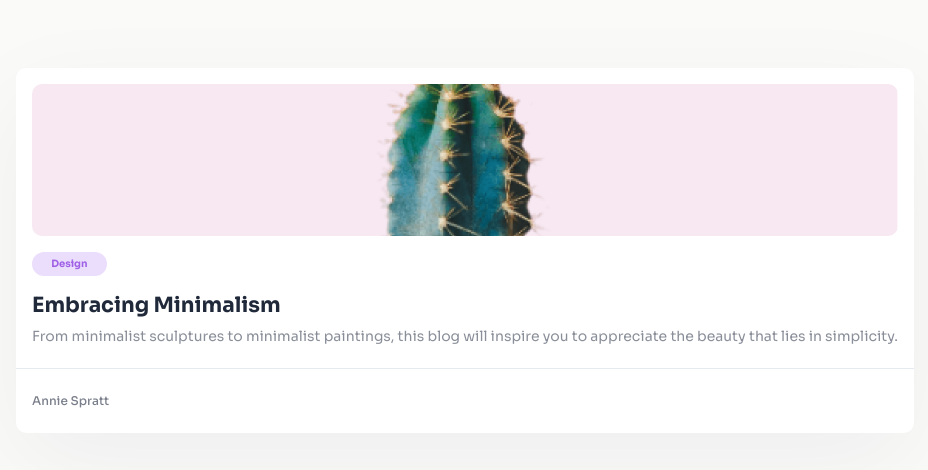
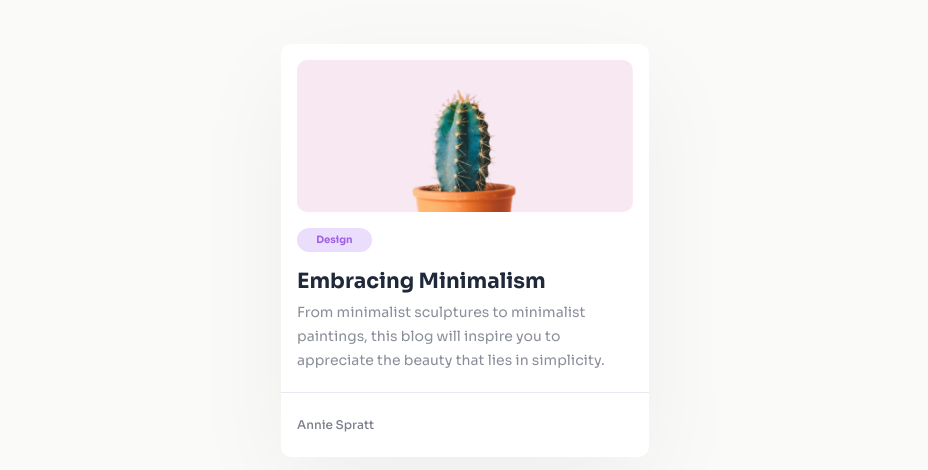
Before and after one commit to marce7ina/minimal-blog-card-devchallenges, a plain HTML site: page index.html in a window 1280 px wide. Shown: the part 150-620 px from the top of the page, without its empty margins (175-1103 px from the left). Drawn offline with Linux system fonts and the light colour scheme.

Commit message:
Update styles.css

```diff
--- a/styles.css
+++ b/styles.css
@@ -23,10 +23,10 @@ body {
   background-color: var(--greyish-white);
 }
 #article {
-  min-width: 300px;
   margin: 10%;
   background-color: var(--white);
   min-width: 368px;
+  width: 368px;
   padding: 1rem;
   border-radius: 10px;
   display: flex;
```
